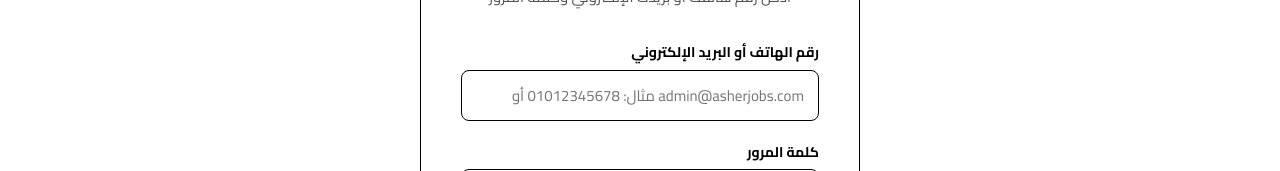
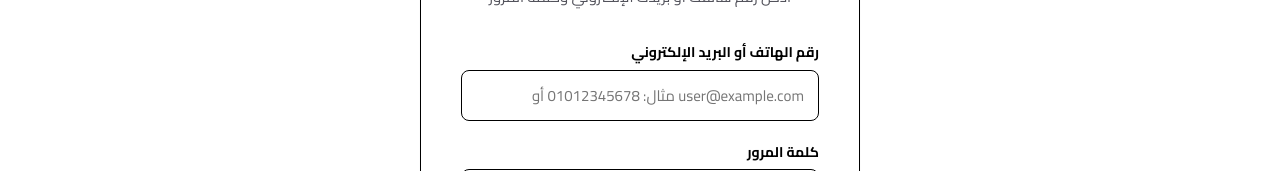
Before and after one commit to om295-cell/asher-jobs-frontend, a React (Vite) app: page /login in a window 1280 px wide. Shown: the part 297-468 px from the top of the page. Built offline with nearby package versions, Linux system fonts and the light colour scheme; no server answers.

Commit message:
fix(sec): remove real admin email from login page placeholder to prevent credential enumeration

```diff
--- a/src/pages/public/LoginPage.jsx
+++ b/src/pages/public/LoginPage.jsx
@@ -71,7 +71,7 @@ export default function LoginPage() {
                 type="text"
                 name="credential"
                 className="form-control"
-                placeholder={isRtl ? 'مثال: 01012345678 أو admin@asherjobs.com' : 'e.g. 01012345678 or email@example.com'}
+                placeholder={isRtl ? 'مثال: 01012345678 أو user@example.com' : 'e.g. 01012345678 or email@example.com'}
                 value={form.credential}
                 onChange={handleChange}
                 autoComplete="username"
```
